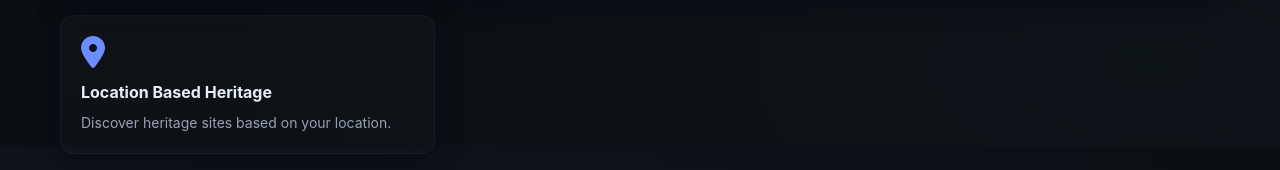
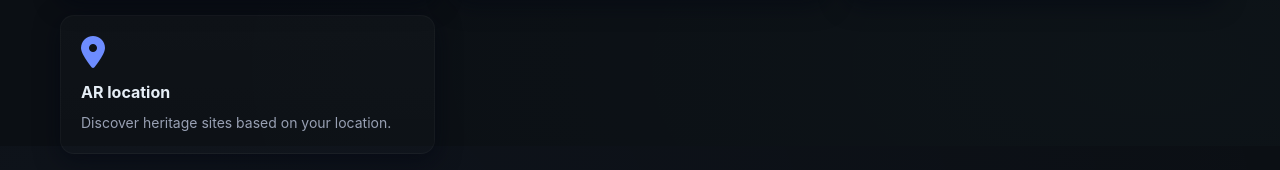
Before and after one commit to snehal-thombare/ARven_, a plain HTML site: page index.html in a window 1280 px wide. Shown: the part 1454-1624 px from the top of the page. Drawn offline with nearby package versions, Linux system fonts and the light colour scheme.

Commit message:
Update index.html

```diff
--- a/index.html
+++ b/index.html
@@ -97,7 +97,7 @@
       </div>
       <div class="card reveal">
   <i class="fa-solid fa-location-dot feature-icon"></i>
-  <h4>Location Based Heritage</h4>
+  <h4>AR location</h4>
   <p>Discover heritage sites based on your location.</p>
 </div>
 
```
